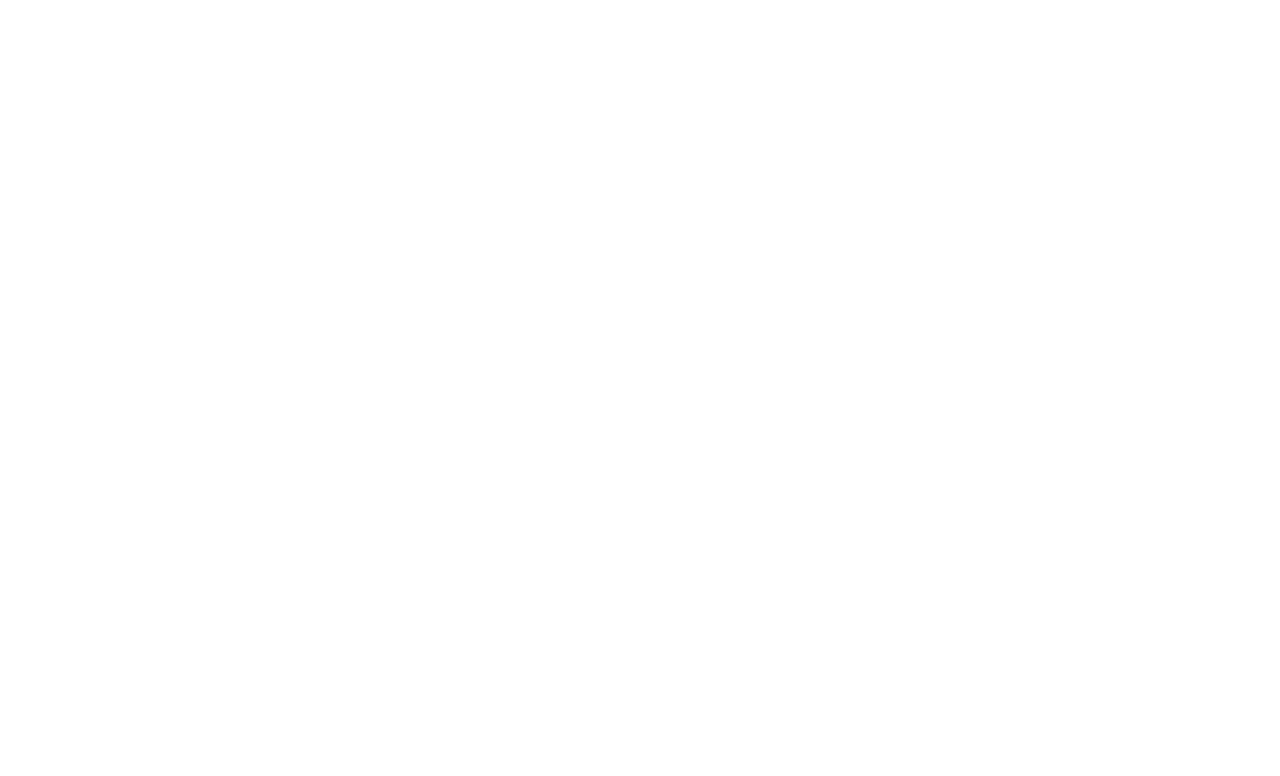
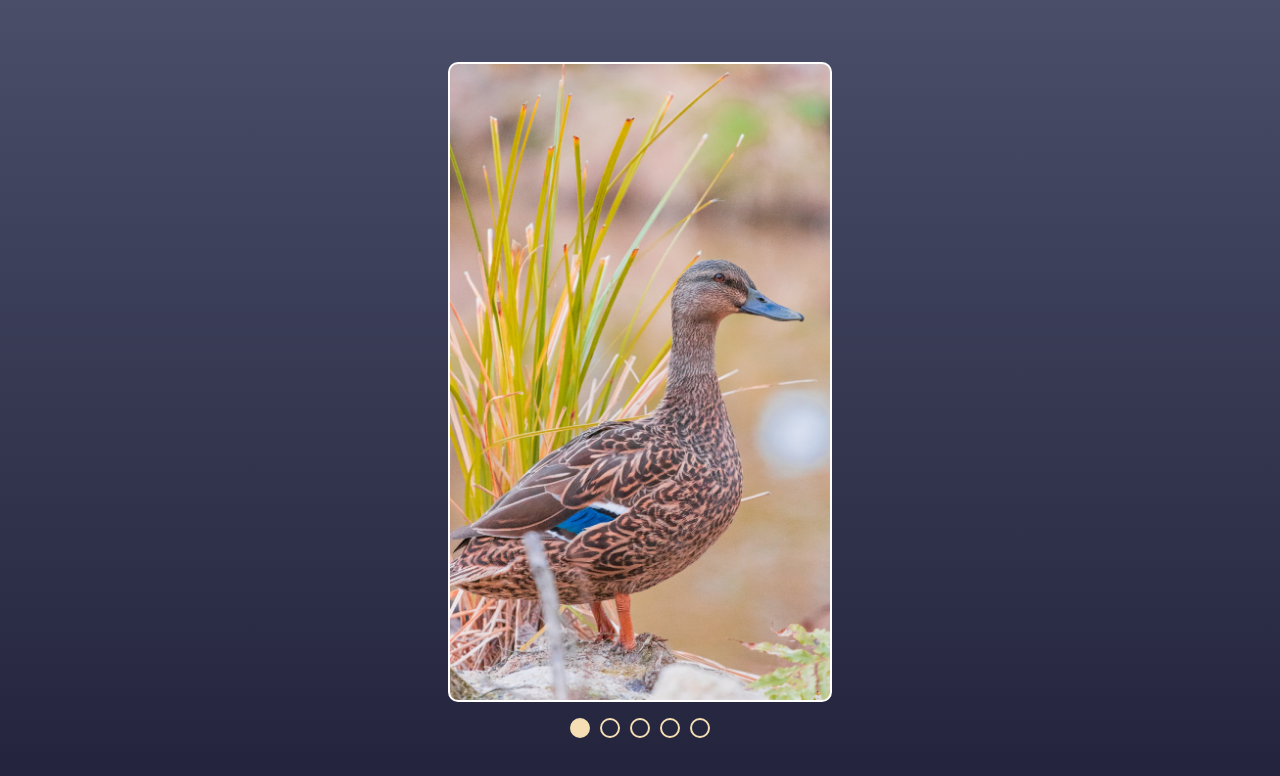
Before and after one commit to Ariech/image-slider, a website built with webpack: page dist/index.html in a window 1280 px wide. Built offline with nearby package versions, Linux system fonts and the light colour scheme.

Commit message:
Add images to assets, add basic style to page

```diff
--- a/src/style.css
+++ b/src/style.css
@@ -0,0 +1,85 @@
+* {
+  margin: 0;
+  padding: 0;
+  box-sizing: border-box;
+}
+
+body {
+  background: linear-gradient(#4a4e69, #22223b);
+}
+
+.page-container {
+  display: flex;
+  flex-direction: column;
+  justify-content: center;
+  align-items: center;
+  height: 100dvh;
+}
+
+.images-container {
+  position: relative;
+  height: 80dvh;
+  width: 30dvw;
+  margin-bottom: 1rem;
+}
+
+.image-container {
+  position: absolute;
+  top: 50%;
+  left: 50%;
+  transform: translate(-50%, -50%);
+  width: 100%;
+  height: 100%;
+  min-height: 500px;
+  min-width: 350px;
+  background-size: cover;
+  background-position: center;
+  background-repeat: no-repeat;
+  z-index: -1;
+  border: 2px solid white;
+  border-radius: 10px;
+
+  display: none;
+}
+
+.active {
+  z-index: 0;
+  display: block;
+}
+
+.image1 {
+  background-image: url("./Assets/duck1.jpg");
+}
+
+.image2 {
+  background-image: url("./Assets/duck2.jpg");
+}
+
+.image3 {
+  background-image: url("./Assets/duck3.jpg");
+}
+
+.image4 {
+  background-image: url("./Assets/duck4.jpg");
+}
+
+.image5 {
+  background-image: url("./Assets/duck5.jpg");
+}
+
+.dots-container {
+  display: flex;
+  gap: 10px;
+}
+
+.dot-active {
+  background-color: wheat;
+}
+
+.dot {
+  width: 20px;
+  height: 20px;
+  border-radius: 50%;
+  background-color: linear-gradient(#4a4e69, #22223b);
+  border: 2px solid wheat;
+}
```
Also changed, not shown: dist/23c56b43dd1f9674c25b.jpg (added), dist/70eceaee5178a77e216e.jpg (added), dist/d4c6cd801373373e0809.jpg (added), dist/e24b2e7bd8b11a998a88.jpg (added), dist/ffbe8f8600f866ec2822.jpg (added), dist/index.html, src/Assets/duck1.jpg (added), src/Assets/duck2.jpg (added), src/Assets/duck3.jpg (added), src/Assets/duck4.jpg (added), 2 other files.
